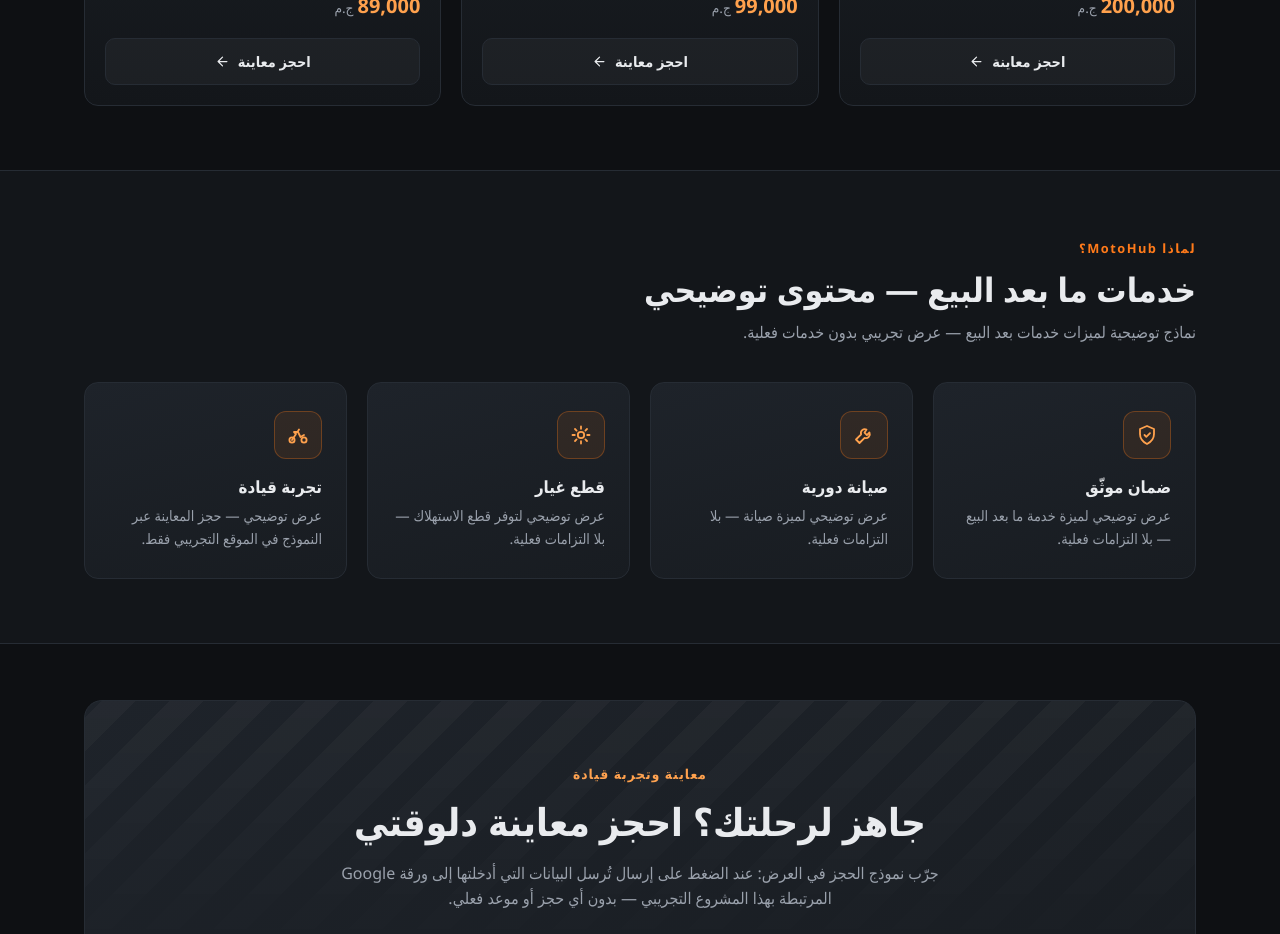
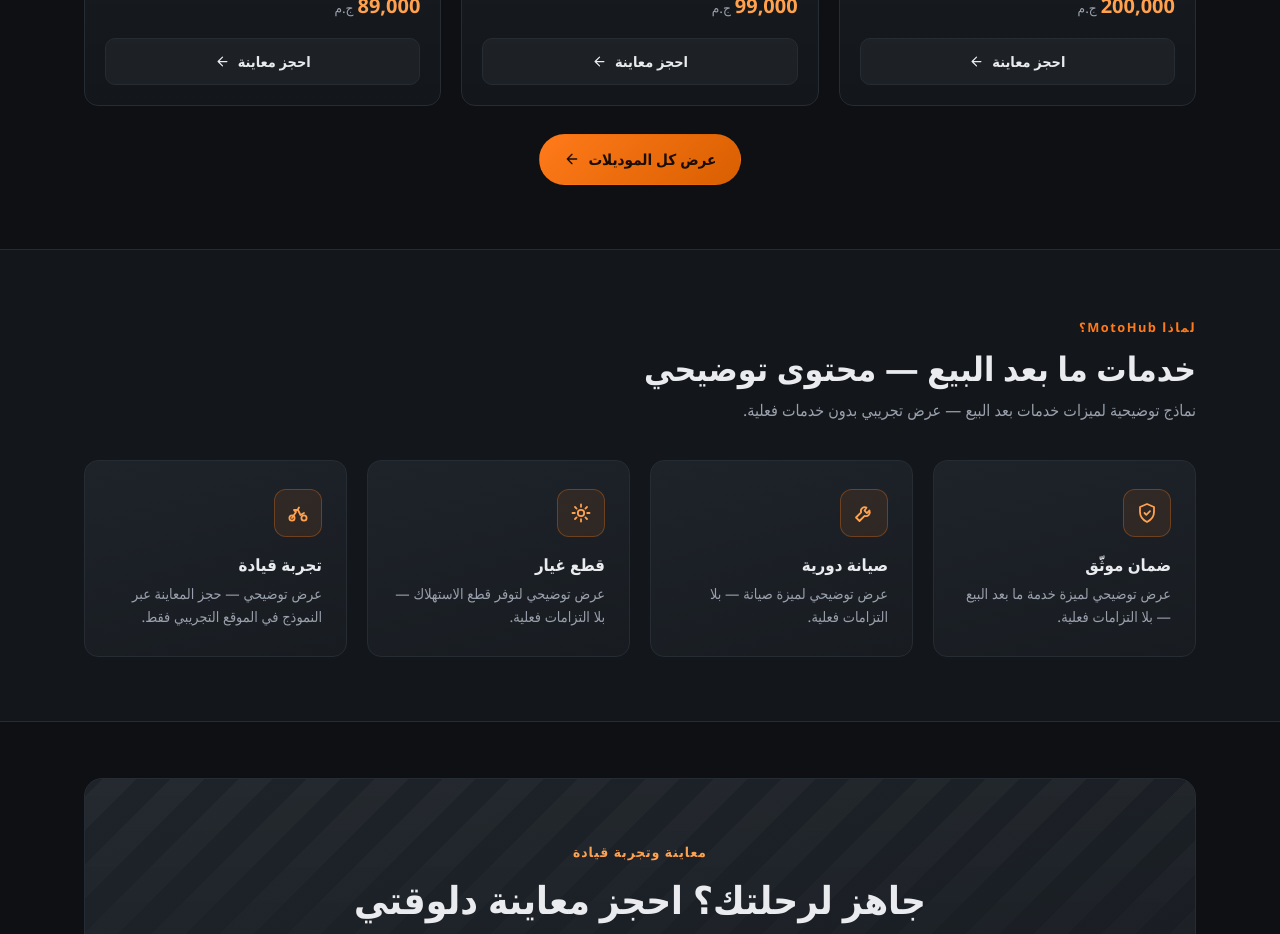
Before and after one commit to AhmeddSamii21/motohub-egypt, a React (Vite) app: page / in a window 1280 px wide. Shown: the part 1180-2114 px from the top of the page. Built offline with nearby package versions, Linux system fonts and the light colour scheme.

Commit message:
feat: add view-more catalog button and smooth view transition animations

```diff
--- a/src/App.css
+++ b/src/App.css
@@ -9,3 +9,36 @@
 .app-main {
   flex: 1;
 }
+
+/* ===== لوحات عروض التوجيه =====
+ * الأقسام تبقى مُركّبة جميعًا (حفظًا لحالات المقارنة والتصفية)، ويعرض منها لكل مظهر
+ * لوحته النشِطة فقط — والانتقال إليها بتلاشٍ وانزلاق ناعم (0.3 ثانية).
+ * ملاحظة: بلا fill-mode تعود الخصائص بعد الحركة إلى قيمها الطبيعية (transform: none)
+ * فلا يبقى أي سياق مواضع يوثر على العناصر fixed (شريط المقارنة).
+ */
+
+.view-panel {
+  display: none;
+}
+
+.view-panel.is-active {
+  display: block;
+  animation: view-in 0.3s ease;
+}
+
+@keyframes view-in {
+  from {
+    opacity: 0;
+    transform: translateY(12px);
+  }
+  to {
+    opacity: 1;
+    transform: none;
+  }
+}
+
+@media (prefers-reduced-motion: reduce) {
+  .view-panel.is-active {
+    animation: none;
+  }
+}
--- a/src/App.jsx
+++ b/src/App.jsx
@@ -70,20 +70,20 @@ function App() {
       </a>
       <Header view={view} />
       <main className="app-main" id="page">
-        <div hidden={view !== VIEWS.home}>
+        <div className={`view-panel ${view === VIEWS.home ? 'is-active' : ''}`}>
           <Hero />
           <FeaturedModels />
           <Features />
           <CTA />
         </div>
-        <div hidden={view !== VIEWS.catalog}>
+        <div className={`view-panel ${view === VIEWS.catalog ? 'is-active' : ''}`}>
           <Brands />
           <Catalog />
         </div>
-        <div hidden={view !== VIEWS.calc}>
+        <div className={`view-panel ${view === VIEWS.calc ? 'is-active' : ''}`}>
           <InstallmentCalculator />
         </div>
-        <div hidden={view !== VIEWS.book}>
+        <div className={`view-panel ${view === VIEWS.book ? 'is-active' : ''}`}>
           <BookingForm />
         </div>
       </main>
--- a/src/components/FeaturedModels.css
+++ b/src/components/FeaturedModels.css
@@ -154,6 +154,30 @@
   border-color: transparent;
 }
 
+/* زر "عرض كل الموديلات" — نقطة الانتقال إلى قسم الكتالوج */
+
+.models-more {
+  display: flex;
+  justify-content: center;
+  margin-top: 1.75rem;
+}
+
+.models-more-btn {
+  display: inline-flex;
+  align-items: center;
+  gap: 0.55rem;
+  padding: 0.75rem 1.5rem;
+  font-size: 0.95rem;
+}
+
+.models-more-btn svg {
+  transition: transform 0.2s ease;
+}
+
+.models-more-btn:hover svg {
+  transform: translateX(-4px);
+}
+
 @media (max-width: 960px) {
   .models-grid {
     grid-template-columns: repeat(2, 1fr);
@@ -164,8 +188,4 @@
   .models-grid {
     grid-template-columns: 1fr;
   }
-
-  .model-visual {
-    height: 9rem;
-  }
 }
--- a/src/components/FeaturedModels.jsx
+++ b/src/components/FeaturedModels.jsx
@@ -72,6 +72,25 @@ function FeaturedModels() {
             </article>
           ))}
         </div>
+
+        <div className="models-more">
+          <a href="#catalog" className="btn btn-primary models-more-btn">
+            عرض كل الموديلات
+            <svg
+              viewBox="0 0 24 24"
+              width="16"
+              height="16"
+              fill="none"
+              stroke="currentColor"
+              strokeWidth="2"
+              strokeLinecap="round"
+              strokeLinejoin="round"
+              aria-hidden="true"
+            >
+              <path d="M19 12H5m7-7l-7 7 7 7" />
+            </svg>
+          </a>
+        </div>
       </div>
     </section>
   )
```
